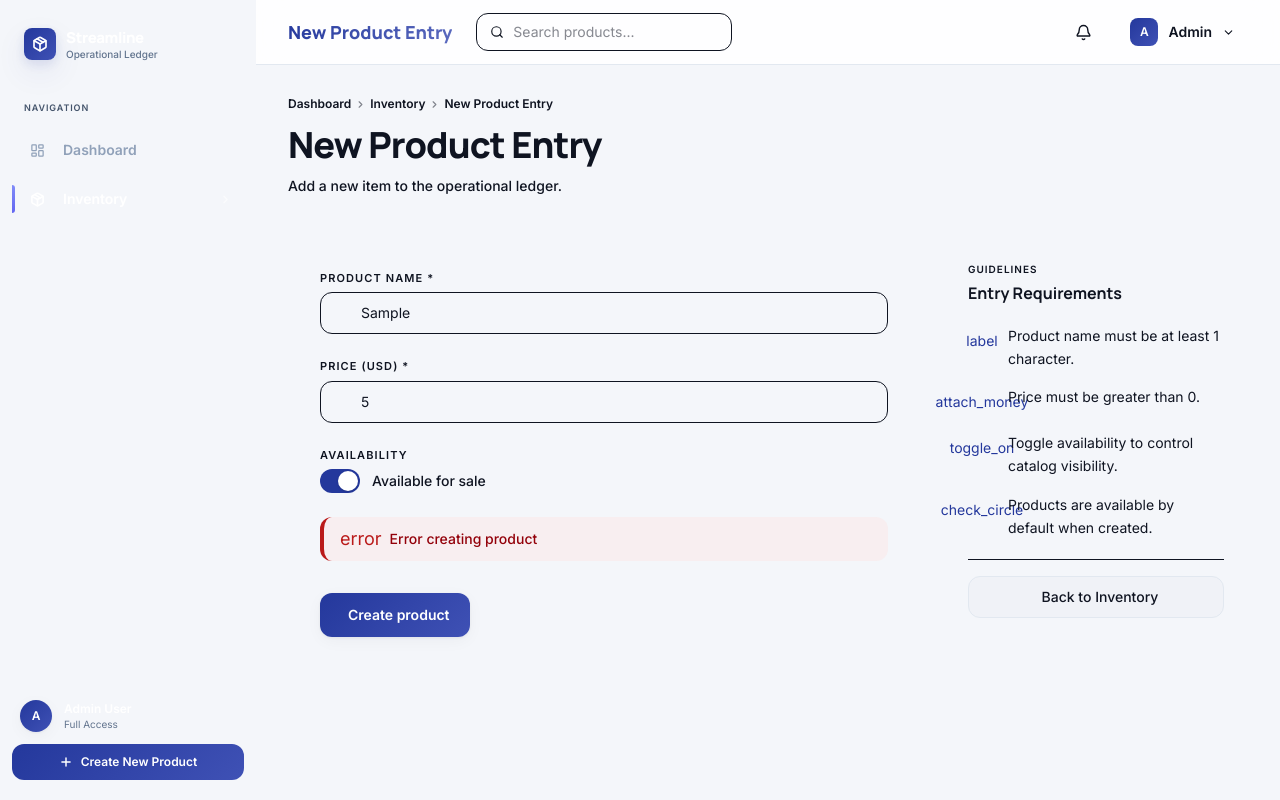
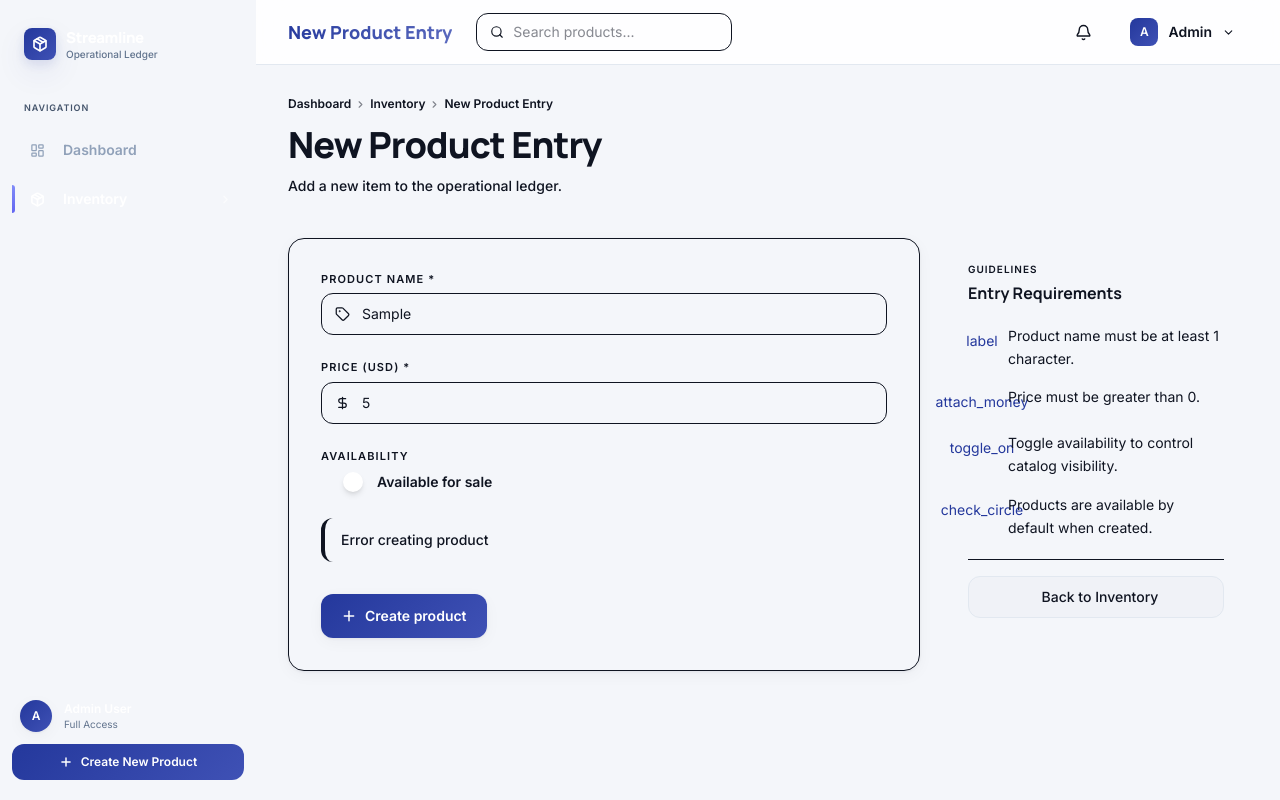
Before and after one commit to DAlejandroCl/streamline-inventory, a React (Vite) app in the folder frontend/: page /products/new in a window 1280 px wide. Both pictures are taken after typing "Sample", "5" into the empty fields and a click on the button "Create product". Built offline with nearby package versions, Linux system fonts and the light colour scheme; no server answers.

Commit message:
refactor: rebuild ProductForm — real toggle switch, Lucide icons in inputs, Sonner-ready loading state

```diff
--- a/frontend/src/features/products/components/ProductForm.tsx
+++ b/frontend/src/features/products/components/ProductForm.tsx
@@ -1,4 +1,5 @@
 import { Form, useActionData, useNavigation } from "react-router-dom";
+import { DollarSign, Tag, Save, Plus } from "lucide-react";
 import type { ProductFormData } from "../types/products";
 import Button from "../../../components/ui/Button";
 import Input from "../../../components/ui/Input";
@@ -27,9 +28,9 @@ export default function ProductForm({ defaultValues, isEditing = false }: Props)
   return (
     <Form
       method="post"
-      className="bg-[var(--color-surface-container-lowest)] rounded-2xl p-8 shadow-ambient space-y-6"
+      className="bg-[var(--color-surface) rounded-2xl p-8 shadow-card border border-[var(--color-border)/40 space-y-6"
     >
-      {/* PRODUCT NAME */}
+      {/* NAME */}
       <Input
         id="name"
         name="name"
@@ -37,7 +38,7 @@ export default function ProductForm({ defaultValues, isEditing = false }: Props)
         label="Product name"
         required
         placeholder="e.g. Wireless Keyboard"
-        icon="label"
+        icon={Tag}
         defaultValue={actionData?.values?.name ?? defaultValues?.name ?? ""}
         error={actionData?.errors?.name?.[0]}
       />
@@ -52,31 +53,26 @@ export default function ProductForm({ defaultValues, isEditing = false }: Props)
         placeholder="0.00"
         min={0}
         step="0.01"
-        icon="attach_money"
+        icon={DollarSign}
         defaultValue={actionData?.values?.price ?? defaultValues?.price ?? ""}
         error={actionData?.errors?.price?.[0]}
       />
 
-      {/* AVAILABILITY */}
+      {/* AVAILABILITY TOGGLE */}
       <div>
         <Label>Availability</Label>
-        <label className="flex items-center gap-3 cursor-pointer group w-fit">
+        <label className="flex items-center gap-3 cursor-pointer w-fit group">
           <div className="relative">
             <input
-              id="availability"
               type="checkbox"
               name="availability"
               className="sr-only peer"
-              defaultChecked={
-                actionData?.values?.availability ??
-                defaultValues?.availability ??
-                true
-              }
+              defaultChecked={actionData?.values?.availability ?? defaultValues?.availability ?? true}
             />
-            <div className="w-10 h-6 bg-[var(--color-surface-container-high)] rounded-full peer-checked:bg-[var(--color-primary)] transition-colors duration-200" />
-            <div className="absolute top-0.5 left-0.5 w-5 h-5 bg-white rounded-full shadow-sm transition-transform duration-200 peer-checked:translate-x-4" />
+            <div className="w-11 h-6 bg-[var(--color-surface-high) border border-[var(--color-border) rounded-full peer-checked:bg-[var(--color-primary) peer-checked:border-transparent transition-all duration-200" />
+            <div className="absolute top-0.5 left-0.5 w-5 h-5 bg-white rounded-full shadow-md transition-all duration-200 peer-checked:translate-x-5" />
           </div>
-          <span className="text-sm font-medium text-[var(--color-on-surface-variant)] group-hover:text-[var(--color-on-surface)] transition-colors">
+          <span className="text-sm font-semibold text-[var(--color-text-secondary) group-hover:text-[var(--color-text-primary) transition-colors">
             Available for sale
           </span>
         </label>
@@ -84,26 +80,24 @@ export default function ProductForm({ defaultValues, isEditing = false }: Props)
 
       {/* GENERAL ERROR */}
       {actionData?.errors?.general && (
-        <div className="flex items-center gap-2 px-4 py-3 bg-[var(--color-error-container)]/30 rounded-xl border-l-4 border-[var(--color-error)]">
-          <span className="material-symbols-outlined text-[var(--color-error)] text-lg leading-none">
-            error
-          </span>
-          <p className="text-sm text-[var(--color-on-error-container)] font-medium">
+        <div className="flex items-start gap-3 px-4 py-3 bg-[var(--color-error-container)/40 rounded-xl border-l-4 border-[var(--color-error)">
+          <p className="text-sm text-[var(--color-on-error-container) font-medium">
             {actionData.errors.general[0]}
           </p>
         </div>
       )}
 
       {/* SUBMIT */}
-      <div className="pt-2 flex items-center gap-3">
+      <div className="pt-2">
         <Button
           type="submit"
           size="lg"
-          icon={isSubmitting ? undefined : isEditing ? "save" : "add"}
+          icon={isSubmitting ? undefined : isEditing ? Save : Plus}
           loading={isSubmitting}
+          className="w-full sm:w-auto"
         >
           {isSubmitting
-            ? isEditing ? "Saving..." : "Creating..."
+            ? isEditing ? "Saving changes..." : "Creating product..."
             : isEditing ? "Save changes" : "Create product"}
         </Button>
       </div>
```
